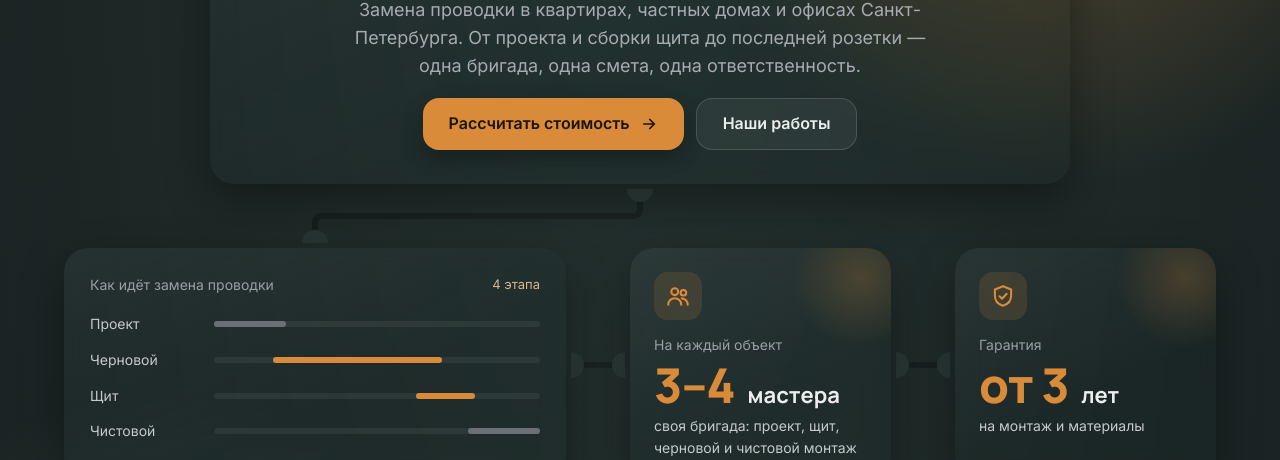
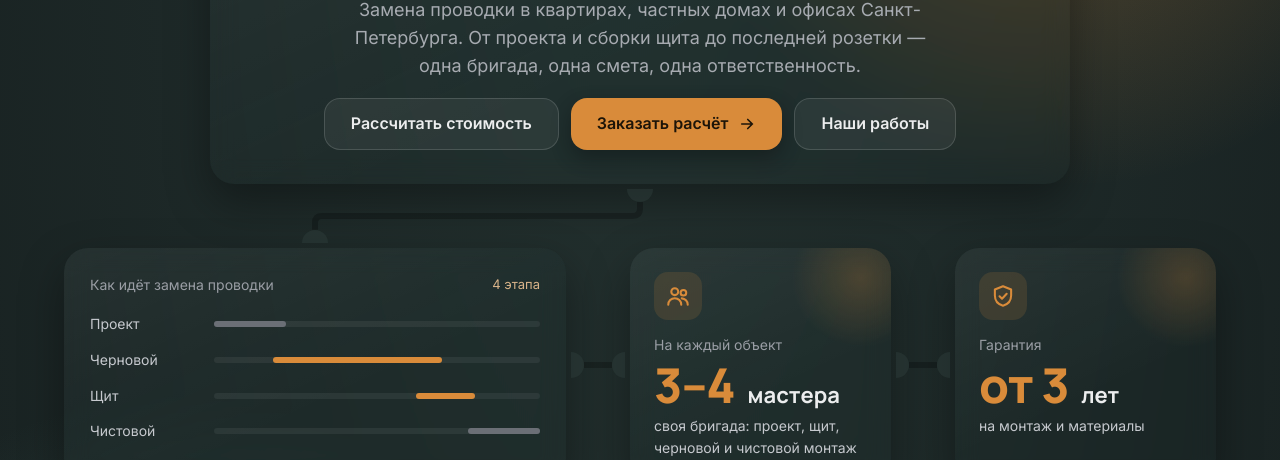
Before and after one commit to alxeevichev66/Piter-svet, a plain HTML site: page index.html in a window 1280 px wide. Shown: the part 340-800 px from the top of the page. Drawn offline with Linux system fonts and the light colour scheme.

Commit message:
Первый экран: кнопки «Рассчитать стоимость», «Заказать расчёт», «Наши работы»
Co-Authored-By: Claude Opus 5.5 <noreply@anthropic.com>
Claude-Session: https://claude.ai/code/session_0163gCrS1RV5k5jFFJp4phaH

```diff
--- a/assets/css/style.css
+++ b/assets/css/style.css
@@ -279,6 +279,7 @@ input[type=range]{width:100%;accent-color:var(--amber);height:28px;margin:0}
   .article h2{font-size:24px}
   .header__cta .btn{display:none}
 }
+@media (max-width:520px){.hero__actions{flex-direction:column;width:100%;gap:10px}.hero__actions .btn{width:100%;min-height:48px}}
 @media (max-width:420px){.header{flex-wrap:nowrap;gap:10px}.logo{gap:8px}.logo__name span{display:none}.logo__name{font-size:21px}.logo__img{width:46px;height:46px}.header .phone{font-size:14px}}
 @media (max-width:760px){.tile{-webkit-backdrop-filter:blur(6px);backdrop-filter:blur(6px)}}
 @media (prefers-reduced-motion:reduce){html{scroll-behavior:auto}*{transition:none!important}}
--- a/index.html
+++ b/index.html
@@ -20,7 +20,7 @@
 <link rel="apple-touch-icon" href="/assets/img/apple-touch-icon.png">
 <link rel="preload" href="/assets/fonts/manrope-cyrillic-800-normal.woff2" as="font" type="font/woff2" crossorigin>
 <link rel="preload" href="/assets/fonts/inter-cyrillic-400-normal.woff2" as="font" type="font/woff2" crossorigin>
-<link rel="stylesheet" href="/assets/css/style.css?v=518f1ab2">
+<link rel="stylesheet" href="/assets/css/style.css?v=f05d418e">
 <script type="application/ld+json">
 {
   "@context": "https://schema.org",
@@ -77,7 +77,8 @@
           <h1 class="hero__title">Замена электрики<br><em>под ключ</em></h1>
           <p class="hero__text">Замена проводки в квартирах, частных домах и офисах Санкт-Петербурга. От проекта и сборки щита до последней розетки — одна бригада, одна смета, одна ответственность.</p>
           <div class="hero__actions">
-            <a class="btn btn--accent" href="#contact">Рассчитать стоимость
+            <a class="btn btn--ghost" href="#calc">Рассчитать стоимость</a>
+            <a class="btn btn--accent" href="#contact">Заказать расчёт
               <svg width="18" height="18" viewBox="0 0 24 24" fill="none" stroke="currentColor" stroke-width="2.2" stroke-linecap="round" aria-hidden="true"><path d="M5 12h14M13 6l6 6-6 6"/></svg>
             </a>
             <a class="btn btn--ghost" href="#works">Наши работы</a>
```
Also changed, not shown: 404.html (+1 -1 lines), blog/alyuminievaya-provodka-na-mednuyu/index.html (+1 -1 lines), blog/index.html (+1 -1 lines), blog/sborka-elektroshchita-v-kvartire/index.html (+1 -1 lines), blog/stoimost-zameny-provodki-spb/index.html (+1 -1 lines), blog/zamena-provodki-v-hrushchevke/index.html (+1 -1 lines), blog/zamena-provodki-v-kvartire/index.html (+1 -1 lines), privacy/index.html (+1 -1 lines).
